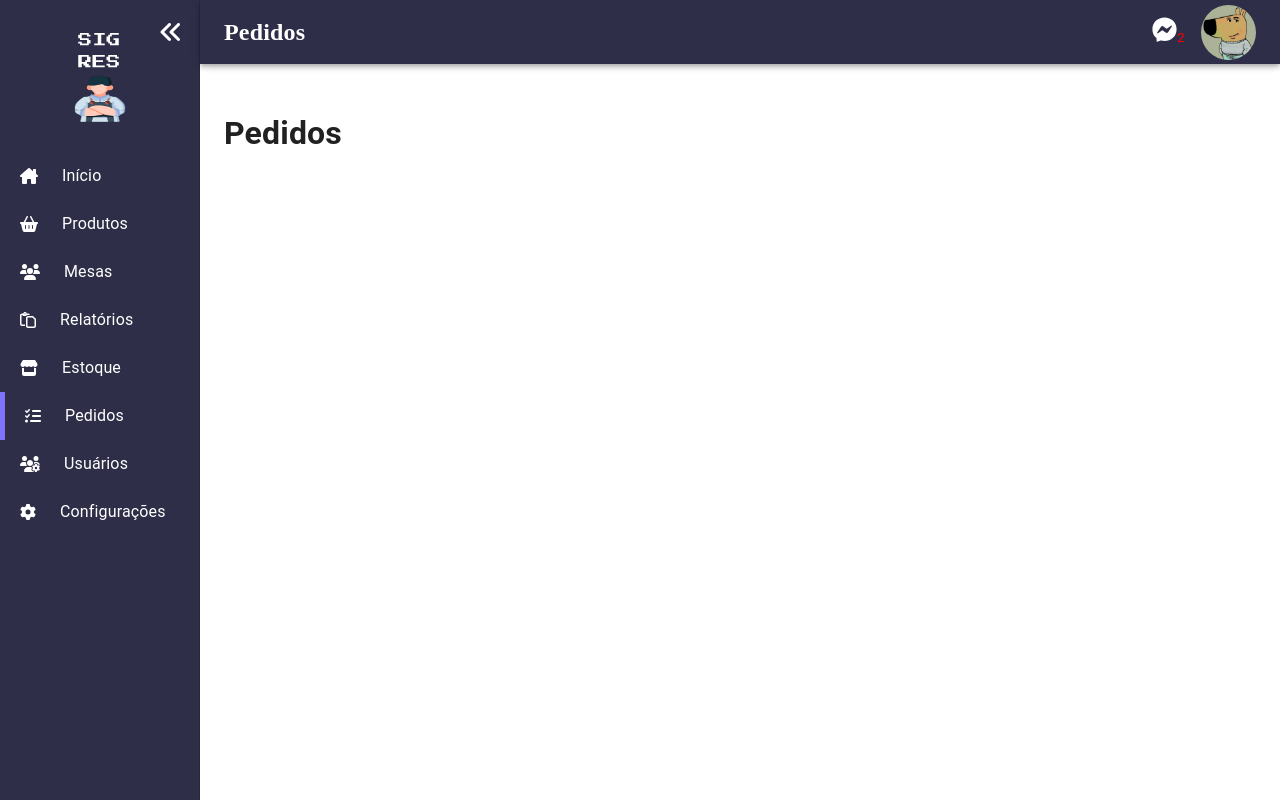
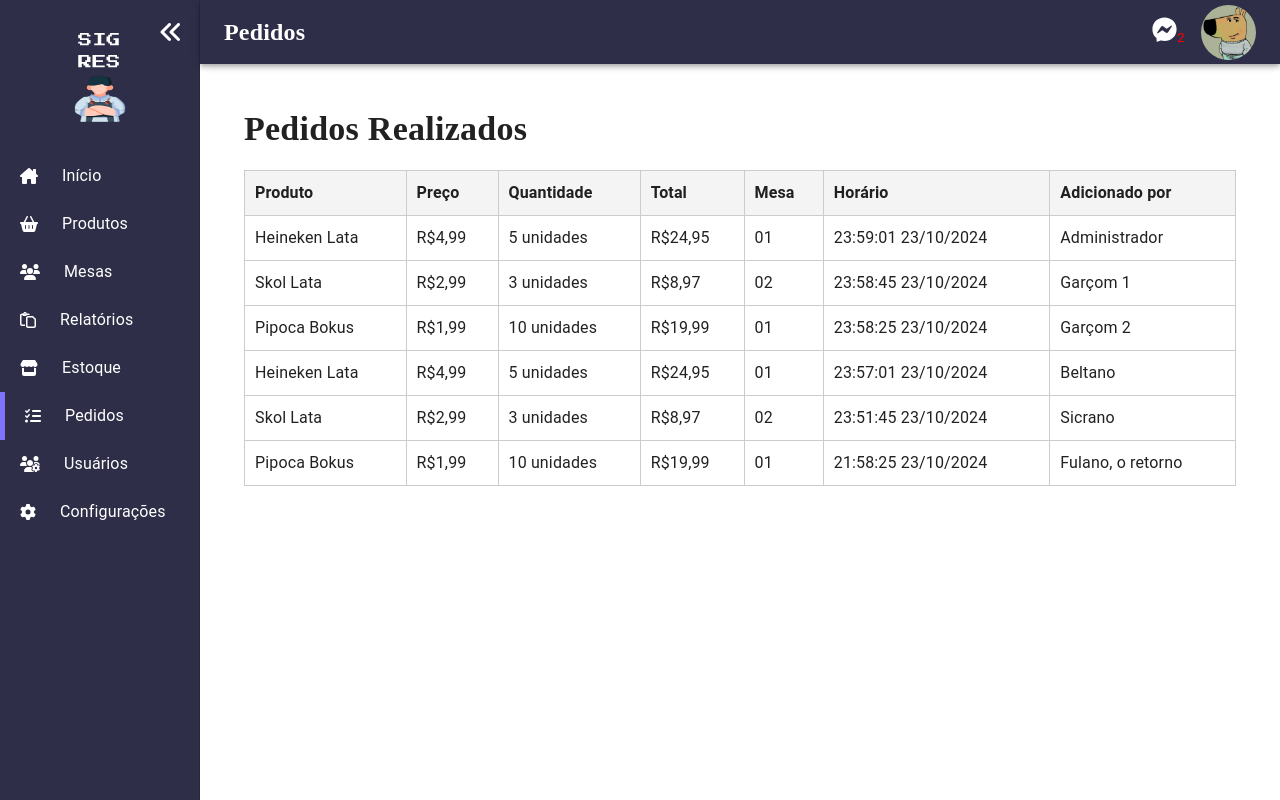
Before and after one commit to Dags0n/sigres, a React (Create React App) app: page /orders in a window 1280 px wide. Built offline with nearby package versions, Linux system fonts and the light colour scheme.

Commit message:
feat: cria páginas dos pedidos

```diff
--- a/src/App.js
+++ b/src/App.js
@@ -10,6 +10,7 @@
 import AddProduct from './pages/products/AddProduct';
 import InfoProduct from './pages/products/InfoProduct';
 import Tables from './pages/tables/Tables';
+import Orders from './pages/orders/Orders';
 
 const router = createBrowserRouter([
   {
@@ -58,7 +59,9 @@
   },
   {
     path: '/orders',
-    element: <Navbar ><h1>Pedidos</h1></Navbar>,
+    element: <Navbar >
+      <Orders />
+    </Navbar>,
   },
   {
     path: '/users',
--- /dev/null
+++ b/src/pages/orders/Orders.css
@@ -0,0 +1,15 @@
+th {
+    border: "1px solid #ccc";
+    padding: "10px";
+    background-color: "#f4f4f4";
+    text-align: "left";
+}
+
+td {
+    border: "1px solid #ccc";
+    padding: "10px";
+}
+
+tr {
+    background-color: "#fff";
+}
--- /dev/null
+++ b/src/pages/orders/Orders.jsx
@@ -0,0 +1,114 @@
+import React from "react";
+import './Orders.css';
+import { Typography } from "@mui/material";
+
+const Orders = () => {
+    const pedidos = [
+        {
+            produto: "Heineken Lata",
+            preco: "R$4,99",
+            quantidade: "5 unidades",
+            total: "R$24,95",
+            mesa: "01",
+            horario: "23:59:01 23/10/2024",
+            adicionadoPor: "Administrador",
+        },
+        {
+            produto: "Skol Lata",
+            preco: "R$2,99",
+            quantidade: "3 unidades",
+            total: "R$8,97",
+            mesa: "02",
+            horario: "23:58:45 23/10/2024",
+            adicionadoPor: "Garçom 1",
+        },
+        {
+            produto: "Pipoca Bokus",
+            preco: "R$1,99",
+            quantidade: "10 unidades",
+            total: "R$19,99",
+            mesa: "01",
+            horario: "23:58:25 23/10/2024",
+            adicionadoPor: "Garçom 2",
+        },
+        {
+            produto: "Heineken Lata",
+            preco: "R$4,99",
+            quantidade: "5 unidades",
+            total: "R$24,95",
+            mesa: "01",
+            horario: "23:57:01 23/10/2024",
+            adicionadoPor: "Beltano",
+        },
+        {
+            produto: "Skol Lata",
+            preco: "R$2,99",
+            quantidade: "3 unidades",
+            total: "R$8,97",
+            mesa: "02",
+            horario: "23:51:45 23/10/2024",
+            adicionadoPor: "Sicrano",
+        },
+        {
+            produto: "Pipoca Bokus",
+            preco: "R$1,99",
+            quantidade: "10 unidades",
+            total: "R$19,99",
+            mesa: "01",
+            horario: "21:58:25 23/10/2024",
+            adicionadoPor: "Fulano, o retorno ",
+        },
+    ];
+
+    return (
+        <div style={{ padding: "20px" }}>
+            <Typography variant="h4" sx={{ fontFamily: 'Poppins', fontWeight: 900, m: "0 0 20px 0", justifySelf: 'flex-start' }}>
+                Pedidos Realizados
+            </Typography>
+            <table style={{ width: "100%", borderCollapse: "collapse" }}>
+                <thead>
+                    <tr>
+                        <th style={styles.th}>Produto</th>
+                        <th style={styles.th}>Preço</th>
+                        <th style={styles.th}>Quantidade</th>
+                        <th style={styles.th}>Total</th>
+                        <th style={styles.th}>Mesa</th>
+                        <th style={styles.th}>Horário</th>
+                        <th style={styles.th}>Adicionado por</th>
+                    </tr>
+                </thead>
+                <tbody>
+                    {pedidos.map((pedido, index) => (
+                        <tr key={index} style={styles.tr}>
+                            <td style={styles.td}>{pedido.produto}</td>
+                            <td style={styles.td}>{pedido.preco}</td>
+                            <td style={styles.td}>{pedido.quantidade}</td>
+                            <td style={styles.td}>{pedido.total}</td>
+                            <td style={styles.td}>{pedido.mesa}</td>
+                            <td style={styles.td}>{pedido.horario}</td>
+                            <td style={styles.td}>{pedido.adicionadoPor}</td>
+                        </tr>
+                    ))}
+                </tbody>
+            </table>
+        </div>
+    );
+};
+
+const styles = {
+    th: {
+        border: "1px solid #ccc",
+        padding: "10px",
+        backgroundColor: "#f4f4f4",
+        textAlign: "left",
+    },
+    td: {
+        border: "1px solid #ccc",
+        padding: "10px",
+    },
+    tr: {
+        backgroundColor: "#fff",
+    },
+};
+
+export default Orders;
```
